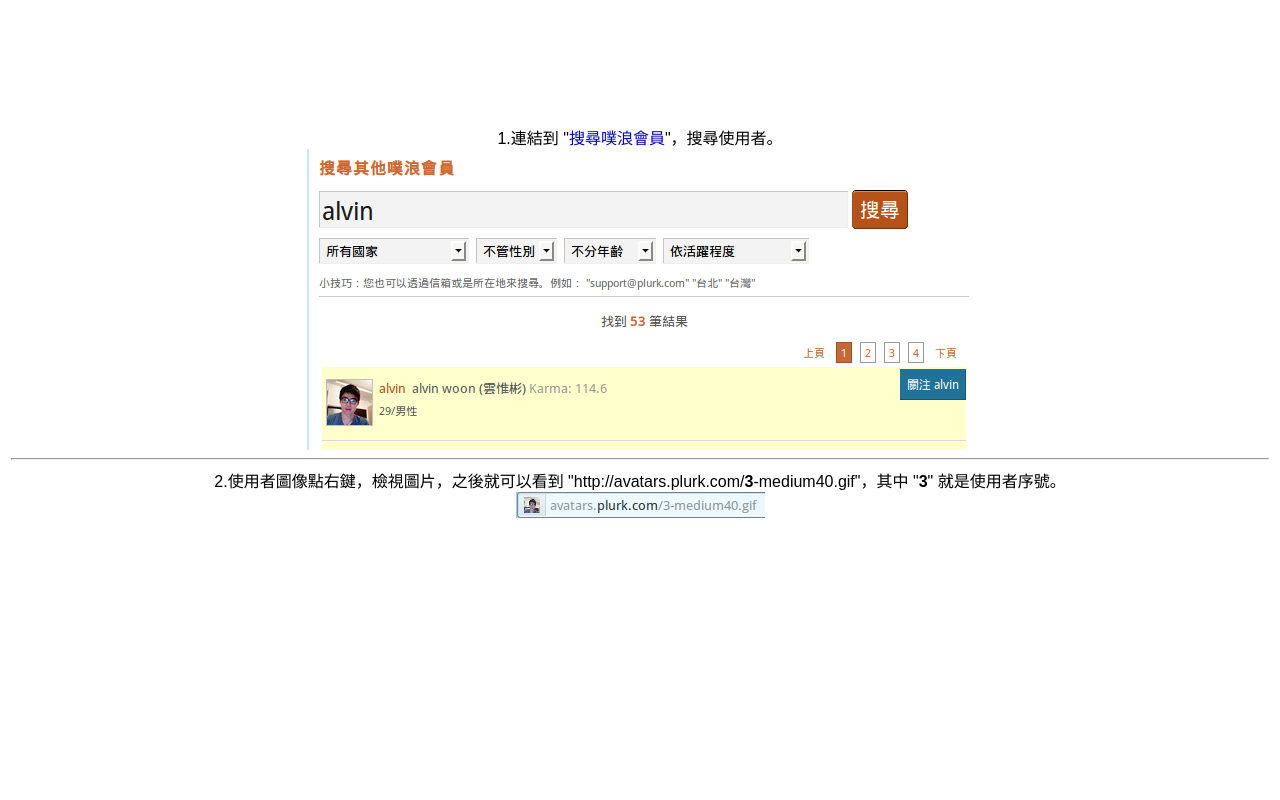
After one commit to toomore/Plurkii, a Python web app: template template/h_howtofindid.htm in a window 1280 px wide. The commit adds this page. Run offline with Jinja, Linux system fonts and the light colour scheme; the template is opened without the code that fills it, so the values that code supplies are empty.

Commit message:
Add howtofindis page.

```diff
--- a/main_v2.py
+++ b/main_v2.py
@@ -81,6 +81,10 @@
     except:
       self.redirect('/byid')
 
+class howtofindid(webapp.RequestHandler):
+  def get(self):
+    self.response.out.write(template.render('./template/h_howtofindid.htm',{}))
+
 class Tolist(webapp.RequestHandler):
   def get(self):
     a = userplurkdata.all()
@@ -114,6 +118,7 @@
   """ Start up. """
   application = webapp.WSGIApplication([('/', MainHandler),
                                         ('/byid', byid),
+                                        ('/howtofindid', howtofindid),
                                         ('/.*',MainHandler)],debug=True)
   run_wsgi_app(application)
 
--- a/static/css/css.css
+++ b/static/css/css.css
@@ -5,7 +5,7 @@
         color:#6666dd}
 body{
         font-family: arial;}
-input{
+input, button{
         font-size:14pt;
         font-family: arial;
         font-weight: bold;
@@ -35,7 +35,8 @@
         border:0px;
         width:86px;}
 .con {
-        font-size:10pt;}
+        font-size:10pt;
+        text-shadow:1px 1px 1px #aaa;}
 .mimg{
         vertical-align:middle;
         border:0px;}
@@ -77,3 +78,5 @@
         border-bottom:1px #aabbaa solid;}
 .foot {clear:both;}
 .cc {clear:both;}
+#demo {
+        font-size:10pt;}
--- /dev/null
+++ b/template/h_howtofindid.htm
@@ -0,0 +1,23 @@
+<html>
+  <head>
+    <meta http-equiv="Content-Type" content="application/xhtml+xml; charset=UTF-8" />
+    <title>How to find User id. - Plurkii!</title>
+    <meta name="description" content="View Plurk avatar.">
+    <link rel="stylesheet" type="text/css" href="/css/css.css">
+  </head>
+  <body>
+    <table width="100%" height="80%">
+      <tr>
+        <td align="center" valign="middle">
+          <div>
+            1.連結到 "<a href="http://www.plurk.com/user_search">搜尋噗浪會員</a>"，搜尋使用者。<br>
+            <img src="/images/howto_1.png"><hr>
+            2.使用者圖像點右鍵，檢視圖片，之後就可以看到 "http://avatars.plurk.com/<b>3</b>-medium40.gif"，其中 "<b>3</b>" 就是使用者序號。<br>
+            <img src="/images/howto_2.png"><br>
+          </div>
+        </td>
+      </tr>
+    </table>
+  </body>
+{% include "h_analytics.htm" %}
+</html>
```
Also changed, not shown: template/h_byid.htm (+5 -4 lines), template/h_index.htm (+8 -5 lines), static/images/howto_1.png (added), static/images/howto_2.png (added).
